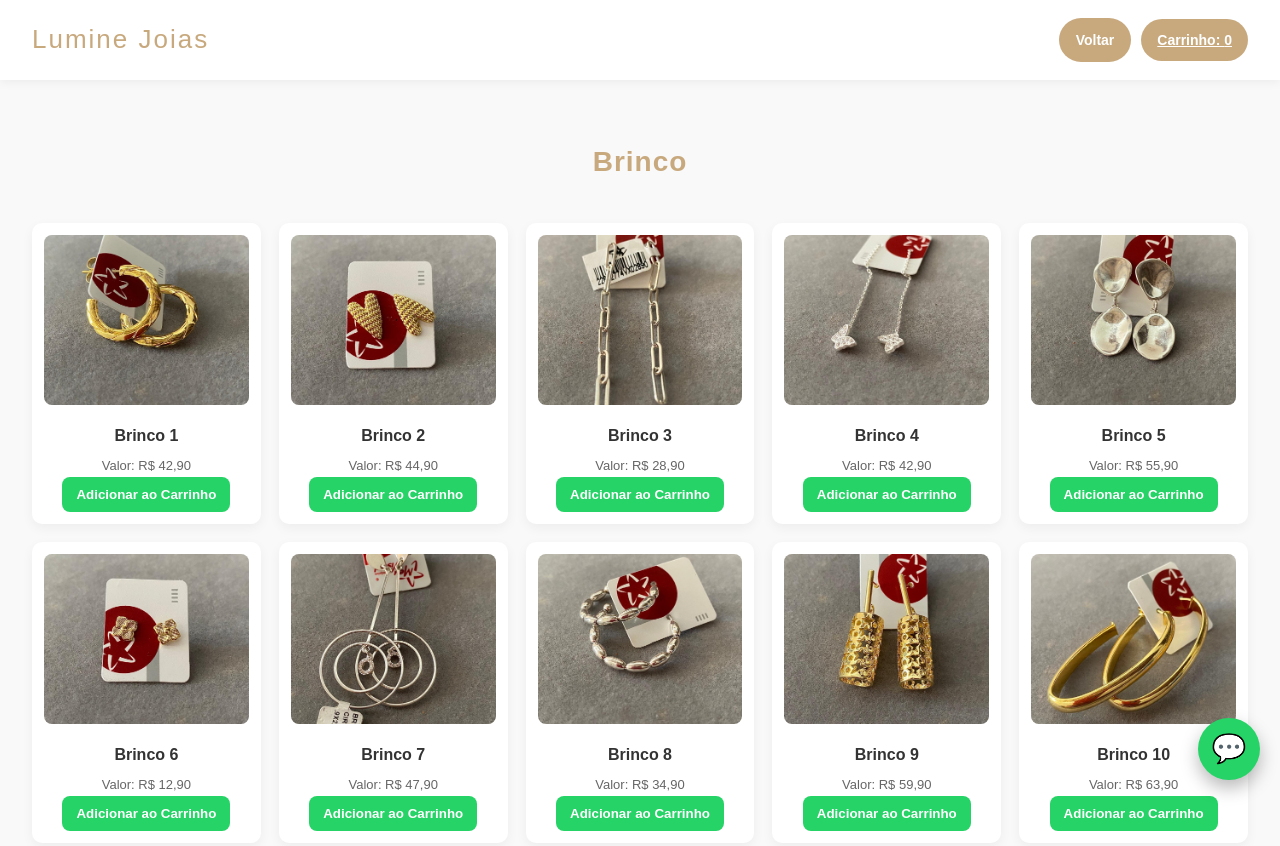
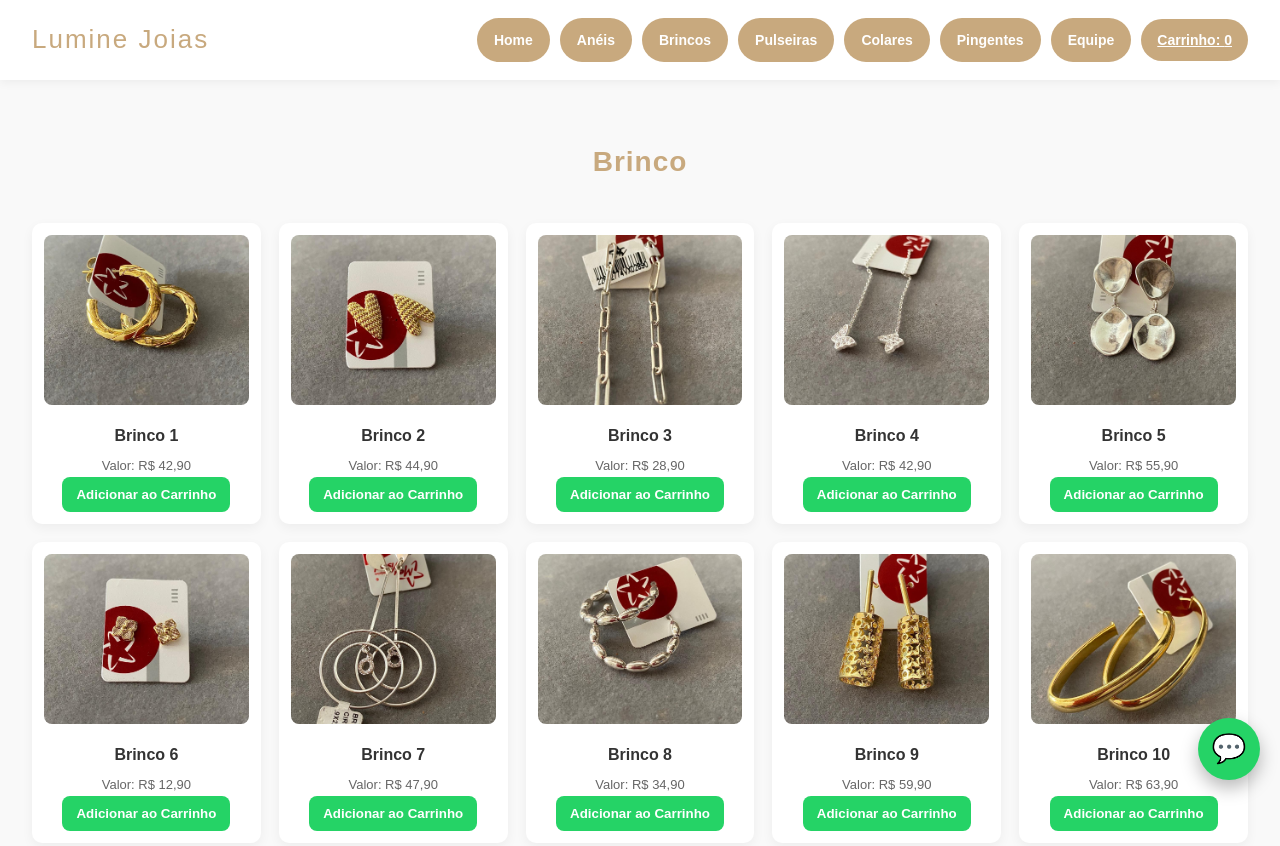
Before and after one commit to tonymagno/tonymagno-Lumine-Joias-2025, a plain HTML site: page brinco.html in a window 1280 px wide. Shown: the top 846 px of the page. Drawn offline with Linux system fonts and the light colour scheme.

Commit message:
Update brinco.html

```diff
--- a/brinco.html
+++ b/brinco.html
@@ -12,7 +12,13 @@
 <header>
   <div class="logo">Lumine Joias</div>
   <div>
-    <a class="btn" href="index.html">Voltar</a>
+    <a class="btn" href="index.html">Home</a>
+    <a class="btn" href="anel.html">Anéis</a>
+    <a class="btn" href="brinco.html">Brincos</a>
+    <a class="btn" href="pulseira.html">Pulseiras</a>
+    <a class="btn" href="colar.html">Colares</a>
+    <a class="btn" href="pingente.html">Pingentes</a>
+    <a class="btn" href="cadastroequipe.html">Equipe</a>
     <a href="carrinho.html" class="cart-indicator">Carrinho: <span id="cart-count">0</span></a>
   </div>
 </header>
```
